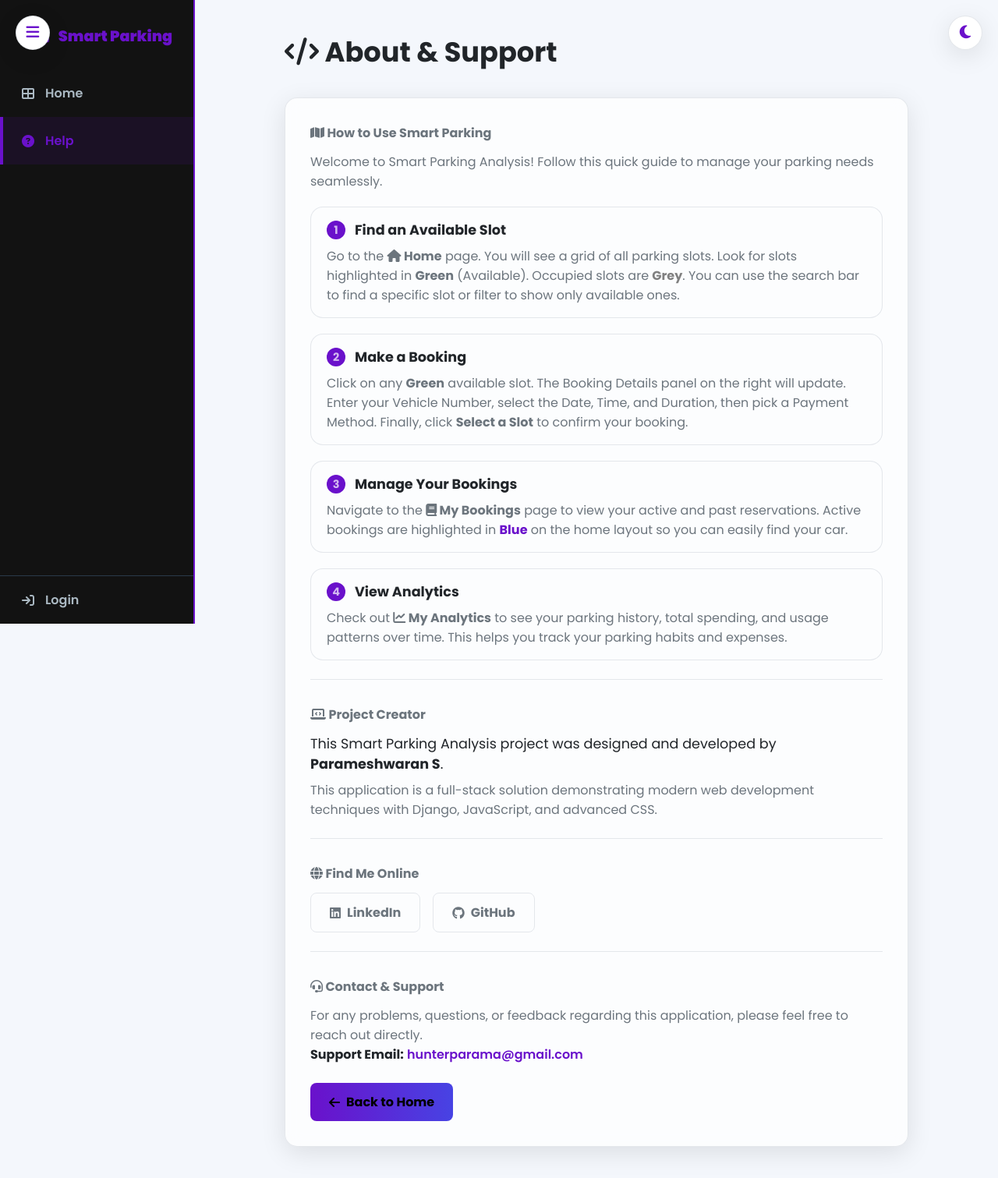
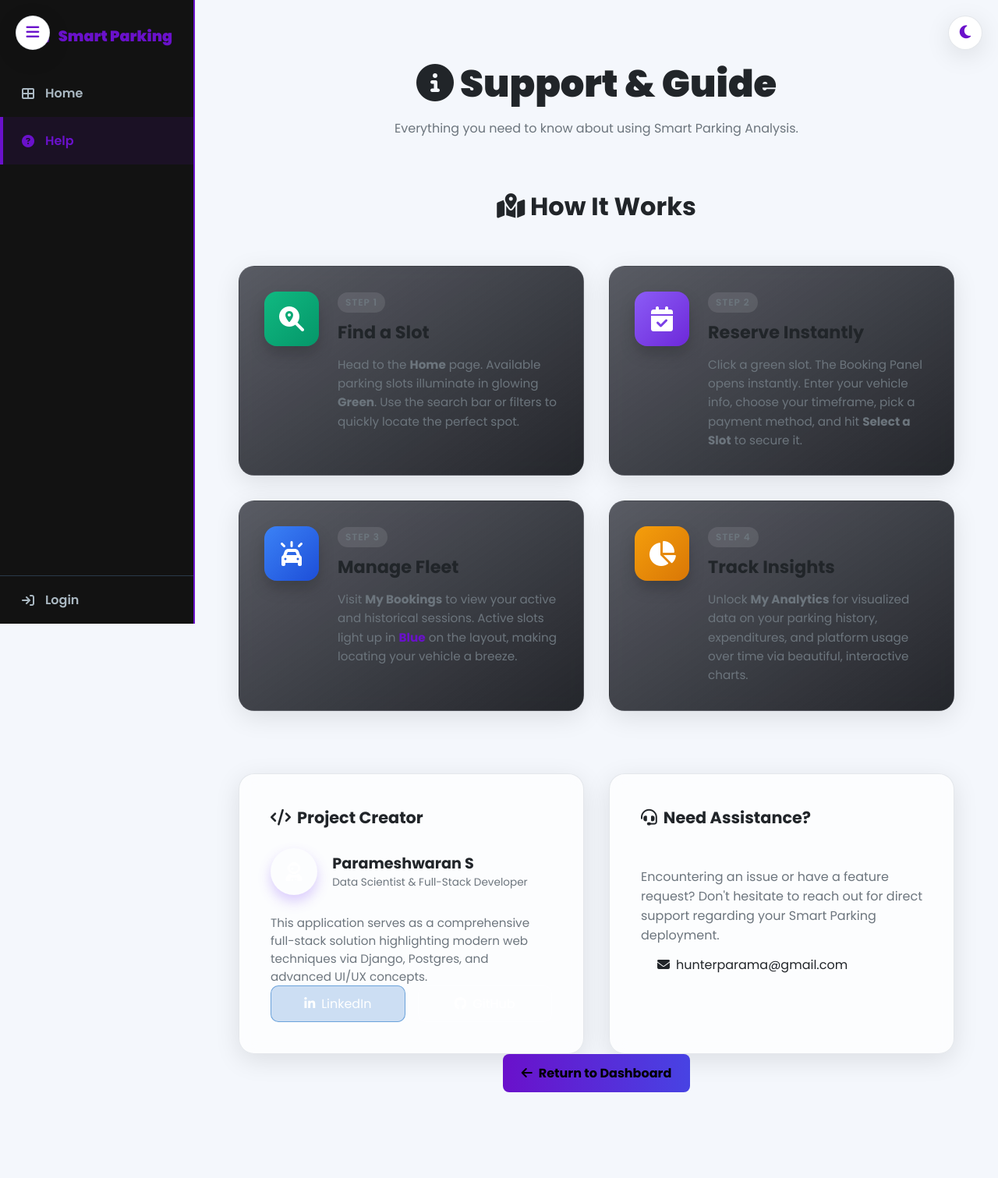
Before and after one commit to imnotparama/smart_parking, a Django app: page /help/ in a window 1280 px wide. Shown: the whole page at 78% size. After the commit the page ends 1401 px from the top, so only its background shows below. Run offline with Django 5.2, Linux system fonts and the light colour scheme.

Commit message:
UI/UX Overhaul: Premium glassmorphic grid and animations for Help Page

```diff
--- a/parking/templates/parking/help.html
+++ b/parking/templates/parking/help.html
@@ -4,152 +4,342 @@
 {% block title %}Support & About{% endblock %}
 
 {% block content %}
-<div class="page-container" style="max-width: 800px; margin: auto;">
-    <div class="page-header">
-        <h2 class="page-title"><i class="fa-solid fa-code"></i> About & Support</h2>
+<div class="page-container" style="max-width: 1000px; margin: auto; padding: 2rem 1rem;">
+
+    <!-- Header -->
+    <div class="help-header">
+        <h1 class="gradient-text"><i class="fa-solid fa-circle-info"></i> Support & Guide</h1>
+        <p class="text-light">Everything you need to know about using Smart Parking Analysis.</p>
     </div>
 
-    <div class="about-card glass-card">
+    <!-- Walkthrough Grid Section -->
+    <div class="guide-section">
+        <div class="section-title">
+            <h2><i class="fa-solid fa-map-location-dot"></i> How It Works</h2>
+            <div class="title-underline"></div>
+        </div>
 
-        <!-- App Walkthrough Section (New) -->
-        <div class="about-section">
-            <h4><i class="fa-solid fa-map"></i> How to Use Smart Parking</h4>
-            <p class="text-light" style="margin-bottom: 20px;">
-                Welcome to Smart Parking Analysis! Follow this quick guide to manage your parking needs seamlessly.
-            </p>
+        <div class="walkthrough-grid">
+            <!-- Step 1 -->
+            <div class="step-card glass-card">
+                <div class="step-icon-wrapper step-1">
+                    <i class="fa-solid fa-magnifying-glass-location"></i>
+                </div>
+                <div class="step-content">
+                    <div class="step-header">
+                        <span class="step-badge">Step 1</span>
+                        <h3>Find a Slot</h3>
+                    </div>
+                    <p class="text-light">Head to the <strong>Home</strong> page. Available parking slots illuminate in glowing <strong class="color-success">Green</strong>. Use the search bar or filters to quickly locate the perfect spot.</p>
+                </div>
+            </div>
 
-            <div class="walkthrough-steps">
-                <div class="step">
-                    <h5><span class="step-num">1</span> Find an Available Slot</h5>
-                    <p class="text-light">Go to the <strong><i class="fa-solid fa-house"></i> Home</strong> page. You will see a grid of all parking slots. Look for slots highlighted in <strong style="color: var(--success);">Green</strong> (Available). Occupied slots are <strong style="color: gray;">Grey</strong>. You can use the search bar to find a specific slot or filter to show only available ones.</p>
+            <!-- Step 2 -->
+            <div class="step-card glass-card">
+                <div class="step-icon-wrapper step-2">
+                    <i class="fa-solid fa-calendar-check"></i>
                 </div>
+                <div class="step-content">
+                    <div class="step-header">
+                        <span class="step-badge">Step 2</span>
+                        <h3>Reserve Instantly</h3>
+                    </div>
+                    <p class="text-light">Click a green slot. The Booking Panel opens instantly. Enter your vehicle info, choose your timeframe, pick a payment method, and hit <strong>Select a Slot</strong> to secure it.</p>
+                </div>
+            </div>
 
-                <div class="step">
-                    <h5><span class="step-num">2</span> Make a Booking</h5>
-                    <p class="text-light">Click on any <strong style="color: var(--success);">Green</strong> available slot. The Booking Details panel on the right will update. Enter your Vehicle Number, select the Date, Time, and Duration, then pick a Payment Method. Finally, click <strong>Select a Slot</strong> to confirm your booking.</p>
+            <!-- Step 3 -->
+            <div class="step-card glass-card">
+                <div class="step-icon-wrapper step-3">
+                    <i class="fa-solid fa-car-on"></i>
                 </div>
+                <div class="step-content">
+                    <div class="step-header">
+                        <span class="step-badge">Step 3</span>
+                        <h3>Manage Fleet</h3>
+                    </div>
+                    <p class="text-light">Visit <strong>My Bookings</strong> to view your active and historical sessions. Active slots light up in <strong class="color-primary">Blue</strong> on the layout, making locating your vehicle a breeze.</p>
+                </div>
+            </div>
 
-                <div class="step">
-                    <h5><span class="step-num">3</span> Manage Your Bookings</h5>
-                    <p class="text-light">Navigate to the <strong><i class="fa-solid fa-book"></i> My Bookings</strong> page to view your active and past reservations. Active bookings are highlighted in <strong style="color: var(--primary);">Blue</strong> on the home layout so you can easily find your car.</p>
+            <!-- Step 4 -->
+            <div class="step-card glass-card">
+                <div class="step-icon-wrapper step-4">
+                    <i class="fa-solid fa-chart-pie"></i>
                 </div>
-
-                <div class="step">
-                    <h5><span class="step-num">4</span> View Analytics</h5>
-                    <p class="text-light">Check out <strong><i class="fa-solid fa-chart-line"></i> My Analytics</strong> to see your parking history, total spending, and usage patterns over time. This helps you track your parking habits and expenses.</p>
+                <div class="step-content">
+                    <div class="step-header">
+                        <span class="step-badge">Step 4</span>
+                        <h3>Track Insights</h3>
+                    </div>
+                    <p class="text-light">Unlock <strong>My Analytics</strong> for visualized data on your parking history, expenditures, and platform usage over time via beautiful, interactive charts.</p>
                 </div>
             </div>
         </div>
+    </div>
 
-        <!-- Project Creator Section -->
-        <div class="about-section">
-            <h4><i class="fa-solid fa-laptop-code"></i> Project Creator</h4>
-            <p class="creator-name">
-                This Smart Parking Analysis project was designed and developed by <strong>Parameshwaran S</strong>.
+    <!-- About Section -->
+    <div class="about-grid">
+        <div class="about-card glass-card">
+            <h4><i class="fa-solid fa-code"></i> Project Creator</h4>
+            <div class="creator-profile">
+                <div class="creator-avatar">
+                    <i class="fa-solid fa-user-astronaut"></i>
+                </div>
+                <div class="creator-info">
+                    <h3 class="creator-name">Parameshwaran S</h3>
+                    <p class="text-light">Data Scientist & Full-Stack Developer</p>
+                </div>
+            </div>
+            <p class="text-light mt-3" style="font-size: 0.95rem;">
+                This application serves as a comprehensive full-stack solution highlighting modern web techniques via Django, Postgres, and advanced UI/UX concepts.
             </p>
-            <p class="text-light">
-                This application is a full-stack solution demonstrating modern web development techniques with Django, JavaScript, and advanced CSS.
-            </p>
-        </div>
-
-        <!-- Creator Profiles Section -->
-        <div class="about-section">
-            <h4><i class="fa-solid fa-globe"></i> Find Me Online</h4>
-            <div class="profile-links">
-                <a href="https://www.linkedin.com/in/parameshwaran-s-datascientist" target="_blank" class="btn btn-secondary">
-                    <i class="fa-brands fa-linkedin"></i> LinkedIn
+            <div class="social-links mt-4">
+                <a href="https://www.linkedin.com/in/parameshwaran-s-datascientist" target="_blank" class="social-btn linkedin">
+                    <i class="fa-brands fa-linkedin-in"></i> LinkedIn
                 </a>
-                <a href="https://github.com/imnotparama" target="_blank" class="btn btn-secondary">
+                <a href="https://github.com/imnotparama" target="_blank" class="social-btn github">
                     <i class="fa-brands fa-github"></i> GitHub
                 </a>
             </div>
         </div>
 
-        <!-- Support Section -->
-        <div class="about-section">
-            <h4><i class="fa-solid fa-headset"></i> Contact & Support</h4>
-            <p class="text-light">
-                For any problems, questions, or feedback regarding this application, please feel free to reach out directly.
+        <div class="about-card glass-card contact-card">
+            <h4><i class="fa-solid fa-headset"></i> Need Assistance?</h4>
+            <p class="text-light mt-3">
+                Encountering an issue or have a feature request? Don't hesitate to reach out for direct support regarding your Smart Parking deployment.
             </p>
-            <div class="support-contact">
-                <p>
-                    <strong>Support Email:</strong>
-                    <a href="mailto:hunterparama@gmail.com">hunterparama@gmail.com</a>
-                </p>
+            <a href="mailto:hunterparama@gmail.com" class="email-btn mt-4">
+                <i class="fa-solid fa-envelope"></i> hunterparama@gmail.com
+            </a>
+            <div class="support-illustration mt-4">
+                <i class="fa-solid fa-life-ring"></i>
             </div>
         </div>
+    </div>
 
-        <a href="{% url 'parking:home' %}" class="btn btn-primary" style="margin-top: 24px;">
-            <i class="fa-solid fa-arrow-left"></i> Back to Home
+    <div class="text-center mt-5">
+        <a href="{% url 'parking:home' %}" class="btn btn-primary btn-lg rounded-pill px-5">
+            <i class="fa-solid fa-arrow-left me-2"></i> Return to Dashboard
         </a>
     </div>
+
 </div>
 
-<!-- Simple styling for the new elements -->
 <style>
-    .about-card {
-        padding: 32px;
+    /* --- Page Base Typography & Spacing --- */
+    .help-header {
+        text-align: center;
+        margin-bottom: 4rem;
+        animation: fadeInDown 0.8s ease-out;
     }
-    .about-section {
-        margin-bottom: 32px;
-        padding-bottom: 24px;
-        border-bottom: 1px solid var(--border);
+
+    .help-header h1 {
+        font-size: 3rem;
+        font-weight: 800;
+        margin-bottom: 0.5rem;
     }
-    .about-section:last-of-type {
-        border-bottom: none;
-        margin-bottom: 0;
-        padding-bottom: 0;
-    }
-    .about-section h4 {
-        margin-bottom: 12px;
-        color: var(--text-light);
-    }
-    .walkthrough-steps {
+
+    .section-title {
+        margin-bottom: 2.5rem;
         display: flex;
         flex-direction: column;
-        gap: 20px;
+        align-items: center;
     }
-    .step {
-        background: rgba(255, 255, 255, 0.03);
-        padding: 16px 20px;
-        border-radius: var(--radius);
-        border: 1px solid var(--border);
+
+    .section-title h2 {
+        font-size: 2rem;
+        color: var(--white);
+        margin-bottom: 0.5rem;
     }
-    .step h5 {
-        color: var(--white);
-        margin-bottom: 8px;
+
+    .title-underline {
+        height: 4px;
+        width: 60px;
+        background: linear-gradient(90deg, var(--primary), var(--secondary));
+        border-radius: 2px;
+    }
+
+    .color-success { color: var(--success); }
+    .color-primary { color: var(--primary); }
+
+    /* --- Walkthrough Grid (Cards) --- */
+    .walkthrough-grid {
+        display: grid;
+        grid-template-columns: repeat(auto-fit, minmax(400px, 1fr));
+        gap: 2rem;
+        margin-bottom: 5rem;
+    }
+
+    .step-card {
+        display: flex;
+        align-items: flex-start;
+        gap: 1.5rem;
+        padding: 2rem;
+        border-radius: 20px;
+        transition: transform 0.3s ease, box-shadow 0.3s ease;
+        border: 1px solid rgba(255, 255, 255, 0.05);
+        background: linear-gradient(145deg, rgba(23, 25, 35, 0.7) 0%, rgba(13, 15, 20, 0.9) 100%);
+    }
+
+    .step-card:hover {
+        transform: translateY(-5px);
+        box-shadow: 0 15px 30px rgba(0, 0, 0, 0.4);
+        border-color: rgba(255, 255, 255, 0.1);
+    }
+
+    .step-icon-wrapper {
+        flex-shrink: 0;
+        width: 70px;
+        height: 70px;
+        border-radius: 16px;
         display: flex;
         align-items: center;
-        gap: 12px;
-        font-size: 1.1rem;
+        justify-content: center;
+        font-size: 2rem;
+        color: white;
+        box-shadow: 0 10px 20px rgba(0,0,0,0.2);
     }
-    .step-num {
-        background: var(--primary);
-        color: var(--card-bg);
-        width: 24px;
-        height: 24px;
+
+    /* Unique Gradients for each step */
+    .step-1 { background: linear-gradient(135deg, #10b981, #059669); }
+    .step-2 { background: linear-gradient(135deg, #8b5cf6, #6d28d9); }
+    .step-3 { background: linear-gradient(135deg, #3b82f6, #1d4ed8); }
+    .step-4 { background: linear-gradient(135deg, #f59e0b, #d97706); }
+
+    .step-badge {
+        font-size: 0.75rem;
+        text-transform: uppercase;
+        letter-spacing: 1px;
+        background: rgba(255, 255, 255, 0.1);
+        padding: 4px 10px;
+        border-radius: 20px;
+        color: var(--text-light);
+        margin-bottom: 0.5rem;
+        display: inline-block;
+        font-weight: 600;
+    }
+
+    .step-content h3 {
+        font-size: 1.4rem;
+        color: var(--white);
+        margin-bottom: 0.8rem;
+    }
+
+    .step-content p {
+        font-size: 0.95rem;
+        line-height: 1.6;
+        margin: 0;
+    }
+
+    /* --- About Grid --- */
+    .about-grid {
+        display: grid;
+        grid-template-columns: repeat(auto-fit, minmax(350px, 1fr));
+        gap: 2rem;
+    }
+
+    .about-card {
+        padding: 2.5rem;
+        border-radius: 20px;
+        display: flex;
+        flex-direction: column;
+    }
+
+    .about-card h4 {
+        font-size: 1.3rem;
+        margin-bottom: 1.5rem;
+        color: var(--white);
+        display: flex;
+        align-items: center;
+        gap: 0.5rem;
+    }
+
+    .creator-profile {
+        display: flex;
+        align-items: center;
+        gap: 1.2rem;
+    }
+
+    .creator-avatar {
+        width: 60px;
+        height: 60px;
+        background: linear-gradient(135deg, var(--primary), var(--secondary));
         border-radius: 50%;
         display: flex;
         align-items: center;
         justify-content: center;
-        font-weight: bold;
-        font-size: 0.9rem;
+        font-size: 1.5rem;
+        color: white;
+        box-shadow: 0 8px 16px rgba(139, 92, 246, 0.3);
     }
-    .creator-name {
-        font-size: 1.1rem;
-        margin-bottom: 8px;
+
+    .creator-info h3 { margin: 0; font-size: 1.2rem; color: var(--white); }
+    .creator-info p { margin: 0; font-size: 0.85rem; }
+
+    .social-links {
+        display: flex;
+        gap: 1rem;
     }
-    .profile-links {
+
+    .social-btn {
+        flex: 1;
         display: flex;
-        gap: 16px;
+        align-items: center;
+        justify-content: center;
+        gap: 0.5rem;
+        padding: 10px;
+        border-radius: 10px;
+        color: white;
+        text-decoration: none;
+        font-weight: 500;
+        transition: all 0.2s;
     }
-    .support-contact a {
-        color: var(--primary);
+
+    .social-btn.linkedin { background: rgba(10, 102, 194, 0.2); border: 1px solid rgba(10, 102, 194, 0.5); }
+    .social-btn.linkedin:hover { background: rgba(10, 102, 194, 0.4); }
+    .social-btn.github { background: rgba(255, 255, 255, 0.1); border: 1px solid rgba(255, 255, 255, 0.2); }
+    .social-btn.github:hover { background: rgba(255, 255, 255, 0.2); }
+
+    .contact-card {
+        position: relative;
+        overflow: hidden;
+    }
+
+    .email-btn {
+        display: inline-flex;
+        align-items: center;
+        gap: 0.5rem;
+        background: rgba(255, 255, 255, 0.05);
+        color: var(--white);
+        padding: 12px 20px;
+        border-radius: 12px;
         text-decoration: none;
-        font-weight: 600;
+        border: 1px solid rgba(255, 255, 255, 0.1);
+        transition: all 0.2s;
+        font-weight: 500;
+        z-index: 2;
     }
-    .support-contact a:hover {
-        text-decoration: underline;
+
+    .email-btn:hover {
+        background: var(--primary);
+        color: white;
+        border-color: var(--primary);
+    }
+
+    .support-illustration {
+        position: absolute;
+        bottom: -20px;
+        right: -10px;
+        font-size: 8rem;
+        color: rgba(255, 255, 255, 0.02);
+        z-index: 1;
+        transform: rotate(-15deg);
+    }
+
+    @media (max-width: 768px) {
+        .walkthrough-grid, .about-grid { grid-template-columns: 1fr; }
+        .step-card { flex-direction: column; align-items: center; text-align: center; }
     }
 </style>
 {% endblock %}
```
